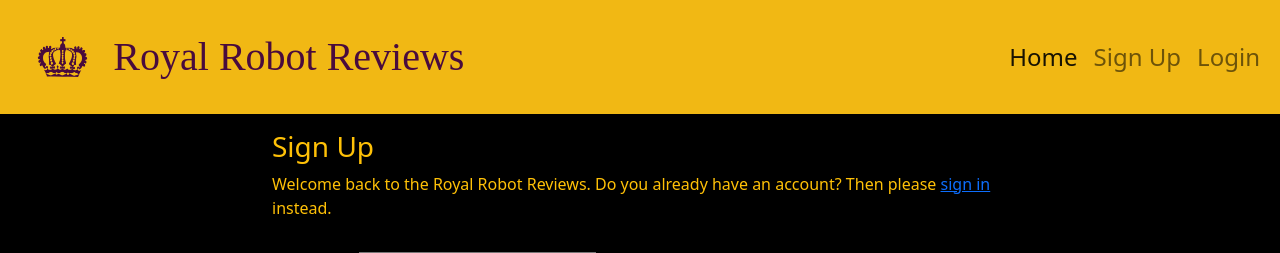
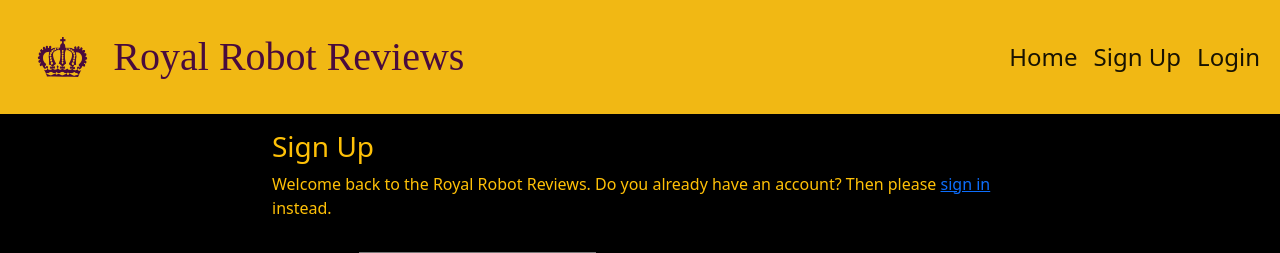
Before and after one commit to JordanCH05/VideoGameReviews, a Django app: page /accounts/signup/ in a window 1280 px wide. Shown: the top 253 px of the page. Run offline with Django 3.2, Linux system fonts and the light colour scheme; some web fonts are replaced.

Commit message:
Style nav links

```diff
--- a/templates/base.html
+++ b/templates/base.html
@@ -19,7 +19,7 @@
         integrity="sha384-+0n0xVW2eSR5OomGNYDnhzAbDsOXxcvSN1TPprVMTNDbiYZCxYbOOl7+AMvyTG2x" crossorigin="anonymous">
     <!-- Custom CSS -->
     <link rel="stylesheet" href="{% static 'css/style.css' %}">
-    <!-- Custome JS -->
+    <!-- Custom JS -->
     <script src="{% static 'js/script.js' %}" defer></script>
 
 
@@ -49,14 +49,14 @@
                     </li>
                     {% if user.is_authenticated %}
                     <li class="nav-item">
-                        <a class="nav-link" href="{% url 'account_logout' %}">Logout</a>
+                        <a class="nav-link active" href="{% url 'account_logout' %}">Logout</a>
                     </li>
                     {% else %}
                     <li class="nav-item">
-                        <a class="nav-link" href="{% url 'account_signup' %}">Sign Up</a>
+                        <a class="nav-link active" href="{% url 'account_signup' %}">Sign Up</a>
                     </li>
                     <li class="nav-item">
-                        <a class="nav-link" href="{% url 'account_login' %}">Login</a>
+                        <a class="nav-link active" href="{% url 'account_login' %}">Login</a>
                     </li>
                     {% endif %}
                 </ul>
@@ -77,7 +77,7 @@
         </div>
     </div>
 
-    <main class="flex-shrink-0">
+    <main>
         {% block content %}
         <!-- Content Goes here -->
         {% endblock content %}
```
